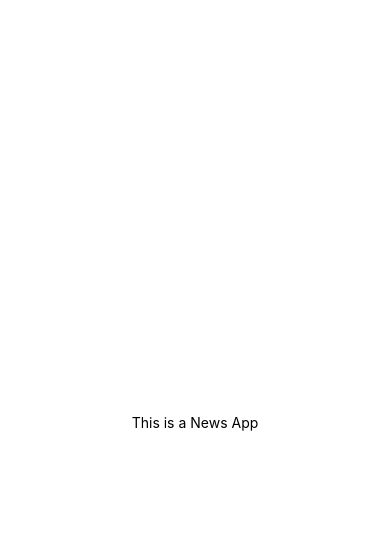
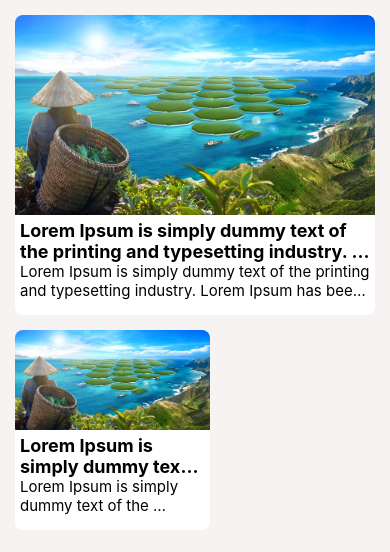
Before and after one commit to sanjaya1996/RNative-NewsApp-HeadUp, a React Native app: screen / in a window 390 px wide. Shown: the top 552 px of the page. Built offline with nearby package versions, Linux system fonts and the light colour scheme.

Commit message:
Create News Cards

```diff
--- a/App.js
+++ b/App.js
@@ -7,7 +7,8 @@
  */
 
 import React from 'react';
-import {StyleSheet, Text, View, useColorScheme, StatusBar} from 'react-native';
+import {StyleSheet, View, useColorScheme, StatusBar} from 'react-native';
+import HomeScreen from './src/screens/HomeScreen';
 
 const App = () => {
   const isDarkMode = useColorScheme() === 'dark';
@@ -16,7 +17,7 @@ const App = () => {
     <>
       <StatusBar barStyle={isDarkMode ? 'light-content' : 'dark-content'} />
       <View style={styles.screen}>
-        <Text>This is a News App</Text>
+        <HomeScreen />
       </View>
     </>
   );
@@ -25,8 +26,6 @@ const App = () => {
 const styles = StyleSheet.create({
   screen: {
     flex: 1,
-    alignItems: 'center',
-    justifyContent: 'center',
   },
 });
 
--- /dev/null
+++ b/src/components/BlockCard.js
@@ -0,0 +1,47 @@
+import React from 'react';
+import {View, StyleSheet, Image} from 'react-native';
+
+import Title from './Title';
+import SubTitle from './SubTitle';
+
+const BlockCard = ({style, imageStyle}) => {
+  return (
+    <View style={[styles.container, style]}>
+      <Image
+        source={require('../../assets/test.png')}
+        style={[styles.image, imageStyle]}
+      />
+      <View style={styles.contentContainer}>
+        <Title>
+          Lorem Ipsum is simply dummy text of the printing and typesetting
+          industry. Lorem Ipsum has been the industry's standard dummy text ever
+          since the 1500s.
+        </Title>
+        <SubTitle>
+          Lorem Ipsum is simply dummy text of the printing and typesetting
+          industry. Lorem Ipsum has been the industry's standard dummy text ever
+          since the 1500s.
+        </SubTitle>
+      </View>
+    </View>
+  );
+};
+
+const styles = StyleSheet.create({
+  container: {
+    width: '100%',
+    height: 300,
+    borderRadius: 8,
+    overflow: 'hidden',
+    backgroundColor: 'white',
+  },
+  image: {
+    width: '100%',
+    height: 200,
+  },
+  contentContainer: {
+    padding: 5,
+  },
+});
+
+export default BlockCard;
--- /dev/null
+++ b/src/components/FeaturedNews.js
@@ -0,0 +1,15 @@
+import React from 'react';
+import {StyleSheet} from 'react-native';
+import BlockCard from './BlockCard';
+
+const FeaturedNews = () => {
+  return <BlockCard style={styles.container} />;
+};
+
+const styles = StyleSheet.create({
+  container: {
+    marginVertical: 15,
+  },
+});
+
+export default FeaturedNews;
--- /dev/null
+++ b/src/components/SmallCard.js
@@ -0,0 +1,21 @@
+import React from 'react';
+import {StyleSheet, Dimensions} from 'react-native';
+import BlockCard from './BlockCard';
+
+const {width} = Dimensions.get('window');
+
+const SmallCard = () => {
+  return <BlockCard style={styles.container} imageStyle={styles.image} />;
+};
+
+const styles = StyleSheet.create({
+  container: {
+    width: width / 2,
+    marginRight: 15,
+    height: 200,
+  },
+  image: {
+    height: 100,
+  },
+});
+export default SmallCard;
--- /dev/null
+++ b/src/components/SubTitle.js
@@ -0,0 +1,12 @@
+import React from 'react';
+import {Text} from 'react-native';
+
+const Subtitle = ({children, numberOfLines = 2, size = 15}) => {
+  return (
+    <Text numberOfLines={numberOfLines} style={{fontSize: size}}>
+      {children}
+    </Text>
+  );
+};
+
+export default Subtitle;
--- /dev/null
+++ b/src/components/Title.js
@@ -0,0 +1,20 @@
+import React from 'react';
+import {StyleSheet, Text} from 'react-native';
+
+const Title = ({children, numberOfLines = 2, size = 18}) => {
+  return (
+    <Text
+      numberOfLines={numberOfLines}
+      style={{...styles.text, fontSize: size}}>
+      {children}
+    </Text>
+  );
+};
+
+const styles = StyleSheet.create({
+  text: {
+    fontWeight: 'bold',
+  },
+});
+
+export default Title;
--- /dev/null
+++ b/src/screens/HomeScreen.js
@@ -0,0 +1,23 @@
+import React from 'react';
+import {StyleSheet, View} from 'react-native';
+import FeaturedNews from '../components/FeaturedNews';
+import SmallCard from '../components/SmallCard';
+
+const HomeScreen = () => {
+  return (
+    <View style={styles.screen}>
+      <FeaturedNews />
+      <SmallCard />
+    </View>
+  );
+};
+
+const styles = StyleSheet.create({
+  screen: {
+    flex: 1,
+    paddingHorizontal: 15,
+    backgroundColor: '#f7f3f3',
+  },
+});
+
+export default HomeScreen;
```
Also changed, not shown: .eslintrc.js, assets/test.png (added).
